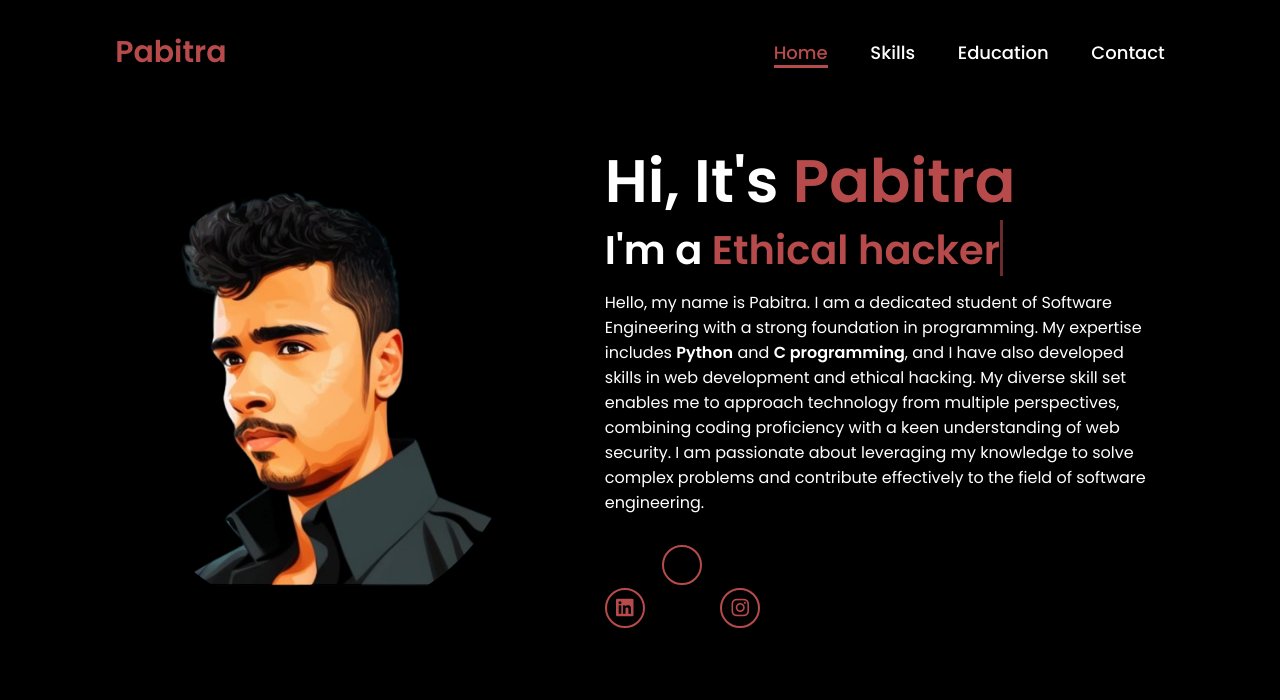
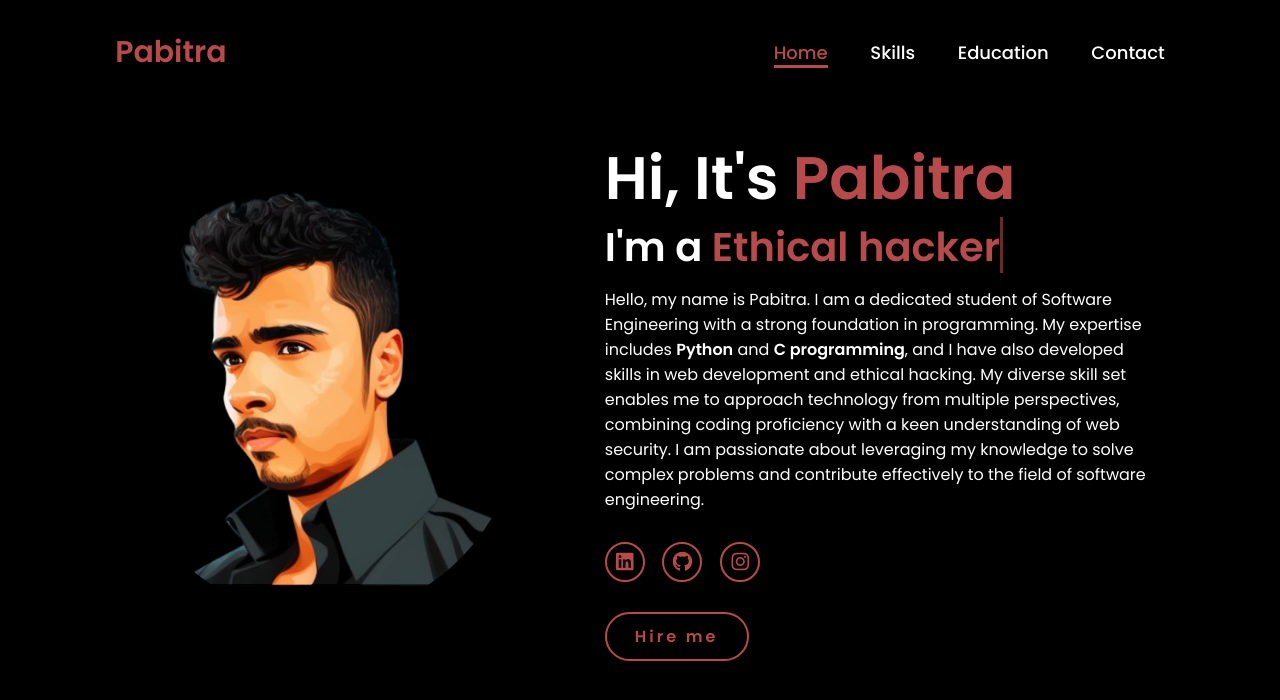
Before and after one commit to Callmechalise/Portfolio-website, a plain HTML site: page index.html in a window 1280 px wide. Drawn offline with Linux system fonts and the light colour scheme.

Commit message:
Update index.html

```diff
--- a/index.html
+++ b/index.html
@@ -35,12 +35,12 @@
                 of software engineering.
             </p>
             <div class="social-icons">
-                <a href="https://www.linkedin.com/in/pabitra-kumar-chalise/" target="Blank"><i class="fa-brands fa-linkedin"></i></a>
-                <a href="https://github.com/Callmechalise" target="Blank><i class="fa-brands fa-github"></i></a>
+                <a href="https://www.linkedin.com/in/pabitra-kumar-chalise/"><i class="fa-brands fa-linkedin"></i></a>
+                <a href="https://github.com/Callmechalise"><i class="fa-brands fa-github"></i></a>
                 <!-- <a href="#"><i class="fa-brands fa-x-twitter"></i></a> -->
-                <a href="https://www.instagram.com/toxic_pabitra/" target="Blank><i class="fa-brands fa-instagram"></i></a>
+                <a href="https://www.instagram.com/toxic_pabitra/"><i class="fa-brands fa-instagram"></i></a>
             </div>
-            <a href="hireme.html" class="btn" target="Blank>Hire me</a>
+            <a href="hireme.html" class="btn">Hire me</a>
         </div>
     </section>
 </body>
```
